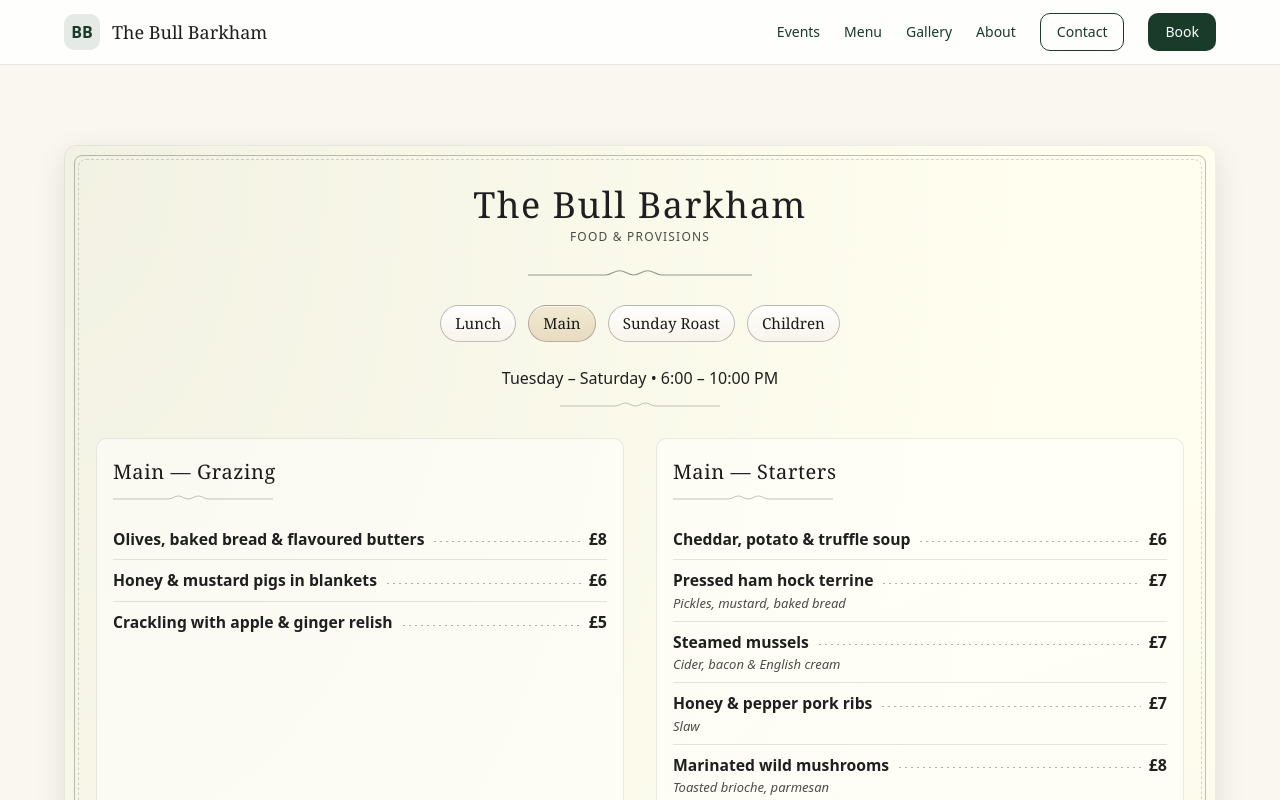
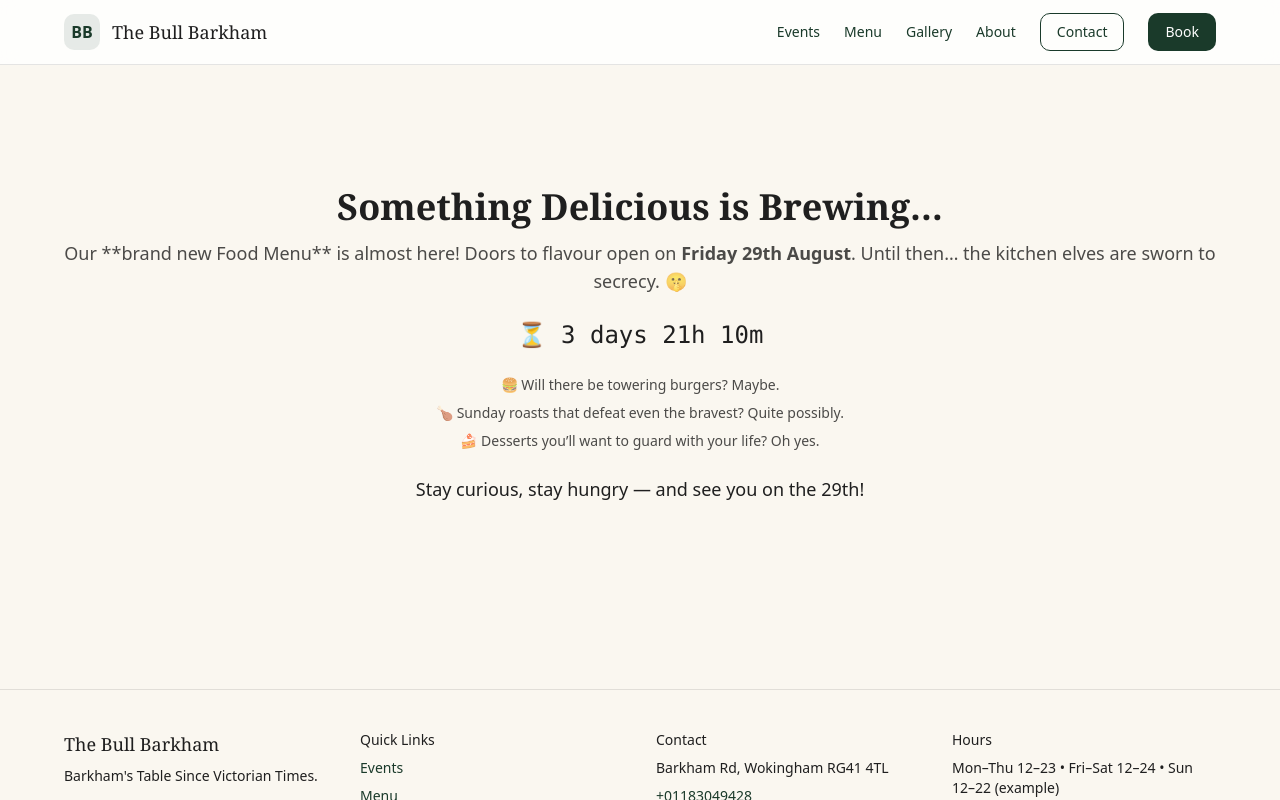
Before and after one commit to yupsang1719/bullBarkham, a React (Vite) app in the folder client/: page /menu in a window 1280 px wide. Shown: the top 800 px of the page. Built offline with nearby package versions, Linux system fonts and the light colour scheme; no server answers.

Commit message:
Menu Comming soon page added

```diff
--- a/client/src/main.jsx
+++ b/client/src/main.jsx
@@ -8,7 +8,7 @@ import Home from './pages/Home'
 import About from './pages/About'
 import Events from './pages/Events'
 import EventDetail from './pages/EventDetail'
-import Menu from './pages/Menu'
+import Menu_temp from './pages/Menu_temp'
 import Gallery from './pages/Gallery'
 import Bookings from './pages/Bookings'
 import Contact from './pages/Contact'
@@ -29,7 +29,7 @@ const router = createBrowserRouter([
       { path: 'about', element: <About /> },
       { path: 'events', element: <Events /> },
       { path: 'events/:slug', element: <EventDetail /> },
-      { path: 'menu', element: <Menu /> },
+      { path: 'menu', element: <Menu_temp /> },
       { path: 'gallery', element: <Gallery /> },
       { path: 'bookings', element: <Bookings /> },
       { path: 'contact', element: <Contact /> },
--- /dev/null
+++ b/client/src/pages/Menu_temp.jsx
@@ -0,0 +1,57 @@
+// client/src/pages/Menu.jsx
+import { useEffect, useState } from 'react'
+
+export default function MenuTeaser() {
+  const openingDate = new Date('2025-08-29T12:00:00') // adjust time if you want
+  const [timeLeft, setTimeLeft] = useState(getRemaining())
+
+  function getRemaining() {
+    const now = new Date()
+    const diff = openingDate - now
+    if (diff <= 0) return null
+    const days = Math.floor(diff / (1000 * 60 * 60 * 24))
+    const hours = Math.floor((diff / (1000 * 60 * 60)) % 24)
+    const mins = Math.floor((diff / (1000 * 60)) % 60)
+    return { days, hours, mins }
+  }
+
+  useEffect(() => {
+    const id = setInterval(() => setTimeLeft(getRemaining()), 60000)
+    return () => clearInterval(id)
+  }, [])
+
+  return (
+    <section className="section min-h-[70vh] flex items-center">
+      <div className="container-outer text-center max-w-2xl">
+        <h1 className="text-3xl sm:text-4xl font-serif font-bold mb-3">
+          Something Delicious is Brewing…
+        </h1>
+        <p className="text-lg text-black/70 mb-6">
+          Our **brand new Food Menu** is almost here!
+          Doors to flavour open on <strong>Friday 29th August</strong>.
+          Until then… the kitchen elves are sworn to secrecy. 🤫
+        </p>
+
+        {timeLeft ? (
+          <div className="font-mono text-xl sm:text-2xl mb-6">
+            ⏳ {timeLeft.days} days {timeLeft.hours}h {timeLeft.mins}m
+          </div>
+        ) : (
+          <div className="text-xl font-semibold text-green-700 mb-6">
+            It’s happening today! Come hungry. 🍴
+          </div>
+        )}
+
+        <div className="space-y-2 text-black/70 text-sm">
+          <p>🍔 Will there be towering burgers? Maybe.</p>
+          <p>🍗 Sunday roasts that defeat even the bravest? Quite possibly.</p>
+          <p>🍰 Desserts you’ll want to guard with your life? Oh yes.</p>
+        </div>
+
+        <p className="mt-6 text-lg font-medium">
+          Stay curious, stay hungry — and see you on the 29th!
+        </p>
+      </div>
+    </section>
+  )
+}
```
